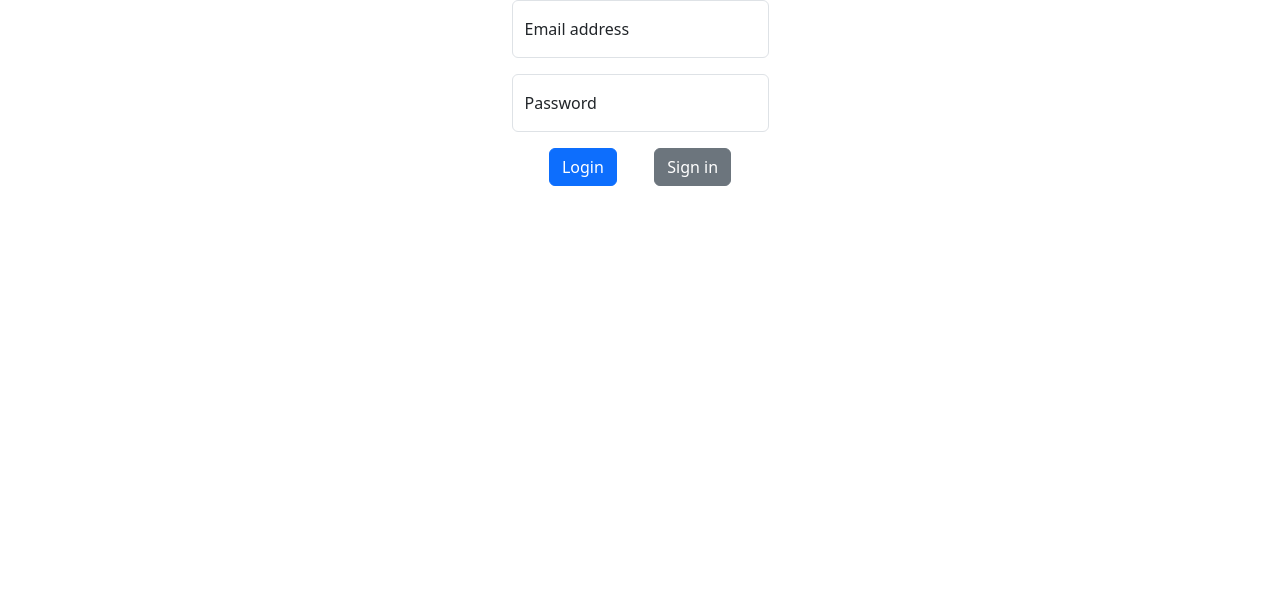
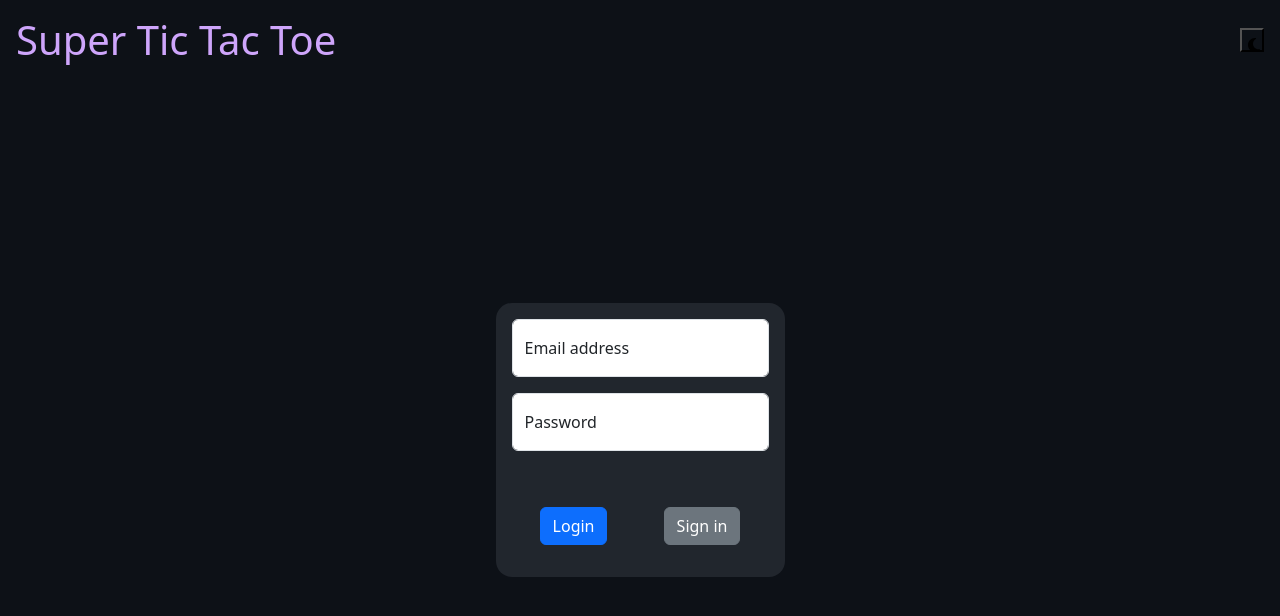
Before and after one commit to OtavioLara/SuperTicTacToeFront, a Vue app: page / in a window 1280 px wide. Shown: the top 616 px of the page. Built offline with nearby package versions, Linux system fonts and the light colour scheme.

Commit message:
pagina de login atualizada

```diff
--- a/index.html
+++ b/index.html
@@ -7,7 +7,7 @@
     <link href="https://cdn.jsdelivr.net/npm/bootstrap@5.3.2/dist/css/bootstrap.min.css" rel="stylesheet" integrity="sha384-T3c6CoIi6uLrA9TneNEoa7RxnatzjcDSCmG1MXxSR1GAsXEV/Dwwykc2MPK8M2HN" crossorigin="anonymous">
     <title>Super TicTacToe</title>
   </head>
-  <body>
+  <body class="dark-mode">
     <div id="app"></div>
     <script src="https://cdn.jsdelivr.net/npm/bootstrap@5.3.2/dist/js/bootstrap.bundle.min.js" integrity="sha384-C6RzsynM9kWDrMNeT87bh95OGNyZPhcTNXj1NW7RuBCsyN/o0jlpcV8Qyq46cDfL" crossorigin="anonymous"></script>
     <script type="module" src="/src/main.js"></script>
--- a/src/App.vue
+++ b/src/App.vue
@@ -1,9 +1,109 @@
 <script setup>
+  import { ref } from 'vue';
+  const is_darkMode = ref(true);
+  function toggleDarkMode() {
+    const body = document.querySelector('body');
+    body.classList.toggle('dark-mode');
+
+    is_darkMode.value = !is_darkMode.value;
+  }
 
 </script>
 
 <template>
-  <div style='display:flex; justify-content:center'>
+  <header class="d-flex justify-content-between align-items-center p-3">
+    <h1 class="page-title p-0 m-0">Super Tic Tac Toe</h1>
+
+    <button
+    class="btn-dark"
+    type="button"
+    @click="toggleDarkMode">
+    <svg v-if="is_darkMode" xmlns="http://www.w3.org/2000/svg" height="1em" viewBox="0 0 384 512"><!--! Font Awesome Free 6.4.2 by @fontawesome - https://fontawesome.com License - https://fontawesome.com/license (Commercial License) Copyright 2023 Fonticons, Inc. --><path d="M223.5 32C100 32 0 132.3 0 256S100 480 223.5 480c60.6 0 115.5-24.2 155.8-63.4c5-4.9 6.3-12.5 3.1-18.7s-10.1-9.7-17-8.5c-9.8 1.7-19.8 2.6-30.1 2.6c-96.9 0-175.5-78.8-175.5-176c0-65.8 36-123.1 89.3-153.3c6.1-3.5 9.2-10.5 7.7-17.3s-7.3-11.9-14.3-12.5c-6.3-.5-12.6-.8-19-.8z"/></svg>
+    <svg v-if="!is_darkMode" xmlns="http://www.w3.org/2000/svg" height="1em" viewBox="0 0 512 512"><!--! Font Awesome Free 6.4.2 by @fontawesome - https://fontawesome.com License - https://fontawesome.com/license (Commercial License) Copyright 2023 Fonticons, Inc. --><path d="M361.5 1.2c5 2.1 8.6 6.6 9.6 11.9L391 121l107.9 19.8c5.3 1 9.8 4.6 11.9 9.6s1.5 10.7-1.6 15.2L446.9 256l62.3 90.3c3.1 4.5 3.7 10.2 1.6 15.2s-6.6 8.6-11.9 9.6L391 391 371.1 498.9c-1 5.3-4.6 9.8-9.6 11.9s-10.7 1.5-15.2-1.6L256 446.9l-90.3 62.3c-4.5 3.1-10.2 3.7-15.2 1.6s-8.6-6.6-9.6-11.9L121 391 13.1 371.1c-5.3-1-9.8-4.6-11.9-9.6s-1.5-10.7 1.6-15.2L65.1 256 2.8 165.7c-3.1-4.5-3.7-10.2-1.6-15.2s6.6-8.6 11.9-9.6L121 121 140.9 13.1c1-5.3 4.6-9.8 9.6-11.9s10.7-1.5 15.2 1.6L256 65.1 346.3 2.8c4.5-3.1 10.2-3.7 15.2-1.6zM160 256a96 96 0 1 1 192 0 96 96 0 1 1 -192 0zm224 0a128 128 0 1 0 -256 0 128 128 0 1 0 256 0z"/></svg>
+    </button>
+  </header>
+  <section id="router" class="d-flex justify-content-center">
     <router-view></router-view>
-  </div>
+  </section>
 </template>
+
+<style>
+
+  .btn-dark {
+    width: 1.5em;
+    height: 1.5em;
+    background: url('./assets/moon.svg');
+  }
+
+  .page-title {
+    color: var(--color-purple);
+  }
+
+  #app {
+    min-height: 100vh;
+    background-color: var(--color-background-primary);
+    display: flex;
+    flex-flow: column;
+  }
+
+  #router {
+    margin: auto 0;
+  }
+
+  body.dark-mode {
+
+    --color-background-primary: #0d1117;
+
+    --color-background-secondary: #161b22;
+
+    --color-background-terciary: #21262d;
+
+    --color-gray: #89929b;
+
+    --color-light-gray: #c6cdd5;
+
+    --color-white: #ecf2f8;
+
+    --color-red: #fa7970;
+
+    --color-orange: #faa356;
+
+    --color-green: #7ce38b;
+
+    --color-light-blue: #a2d2fb;
+
+    --color-blue: #77bdfb;
+
+    --color-purple: #cea5fb;
+
+  }
+
+  body {
+
+    --color-background-primary: #ffffff;
+
+    --color-background-secondary: #9EA8B0;
+
+    --color-background-terciary: #EAEDF2;
+
+    --color-gray: #89929b;
+
+    --color-light-gray: #c6cdd5;
+
+    --color-white: #ecf2f8;
+
+    --color-red: #D34441;
+
+    --color-orange: #EC7933;
+
+    --color-green: #43C94D;
+
+    --color-light-blue: #6BC2D8;
+
+    --color-blue: #527FF2;
+
+    --color-purple: #7769BA;
+
+  }
+
+</style>
--- a/src/views/LoginView.vue
+++ b/src/views/LoginView.vue
@@ -1,31 +1,85 @@
 <template>
-  <main>
-    <div>
+  <main class="d-flex">
+    <form
+    id="login-form"
+    class="d-flex flex-column p-3 align-self-center">
+
       <div class="form-floating mb-3">
-        <input type="email" @input="clear_mensages" class="form-control" id="floatingInput" placeholder="name@example.com" v-model="player.email">
+        <input
+          type="email"
+          @input="clear_mensages"
+          class="form-control"
+          id="floatingInput"
+          placeholder="name@example.com"
+          v-model="player.email">
+
         <label for="floatingInput">Email address</label>
       </div>
+
       <div class="form-floating mb-3">
-        <input type="password" @input="clear_mensages" class="form-control" id="floatingPassword" placeholder="Password" v-model="player.password">
+        <input
+        type="password"
+        @input="clear_mensages"
+        class="form-control"
+        id="floatingPassword"
+        placeholder="Password"
+        v-model="player.password">
+
         <label for="floatingPassword" >Password</label>
       </div>
+
       <div v-if="is_signingin" class="form-floating mb-3">
-        <input type="text" @input="clear_mensages" class="form-control" id="floatingNick" placeholder="Nick name" v-model="player.nick_name">
-        <label for="floatingNick" >Nick</label>
-      </div>
-      <div class="buttons">
-        <div v-if="error_menssage != ''" style="color: red">{{ error_menssage }}</div>
-        <div v-if="success_menssage != ''" style="color: green">{{ success_menssage }}</div>
-      </div>
-      <div class="buttons">
-        <button v-if="!is_signingin" @click="login_button" class="btn btn-primary">Login</button>
-        <button @click="signin_button" class="btn" :class="{'btn-secondary': !is_signingin, 'btn-primary': is_signingin}">Sign in</button>
-      </div>
-      <div class="buttons">
-        <a v-if="is_signingin" @click="back_login" class="back-menu-link">Back to login</a>
+        <input
+        type="text"
+        @input="clear_mensages"
+        class="form-control"
+        id="floatingNick"
+        placeholder="Nick name"
+        v-model="player.nick_name">
+
+        <label for="floatingNick" >Nickname</label>
       </div>
 
-    </div>
+      <ul id="login-message" class="d-flex p-0 justify-content-center">
+        <li
+          v-if="error_menssage != ''"
+          style="color: var(--color-red)">
+          {{ error_menssage }}
+        </li>
+
+        <li
+          v-if="success_menssage != ''"
+          style="color: var(--color-green)">
+          {{ success_menssage }}
+        </li>
+      </ul>
+
+      <ul class="d-flex justify-content-around p-0">
+        <li v-if="!is_signingin" >
+          <button
+            :class="{'hide': is_signingin}"
+            @click="login_button"
+            type="submit"
+            class="btn btn-primary">
+            Login
+          </button>
+        </li>
+
+        <li>
+          <button
+            @click="signin_button"
+            type="submit"
+            class="btn"
+            :class="{'btn-secondary': !is_signingin, 'btn-primary': is_signingin}">
+            Sign in
+          </button>
+        </li>
+      </ul>
+
+      <div class="align-self-center">
+        <a id="back-to-login" v-if="is_signingin" @click="back_login" class="back-menu-link">Back to login</a>
+      </div>
+    </form>
   </main>
 </template>
 
@@ -46,7 +100,9 @@
   const player_store = usePlayerStore()
   const {email, nick_name} =  storeToRefs(player_store)
 
-  const login_button = () => {
+  const login_button = (event) => {
+    event.preventDefault();
+
     login(player).then( response => {
       if(response.data.error){
         error_menssage.value = response.data.error
@@ -60,7 +116,9 @@
   }
 
 
-  const signin_button = () => {
+  const signin_button = (event) => {
+    event.preventDefault();
+
     if(is_signingin.value){
       signin(player).then( response => {
         console.log(response.data)
@@ -83,11 +141,27 @@
 </script>
 
 <style scoped>
-.buttons{
-  display: flex;
-  flex-flow: row nowrap;
-  justify-content: space-evenly;
+
+#back-to-login {
+  font-size: 0.75em;
 }
+body.dark-mode #back-to-login {
+  color: var(--color-light-blue);
+}
+
+#login-form {
+    background-color: var(--color-background-terciary);
+    border-radius: 1em;
+}
+
+li {
+    list-style: none;
+}
+
+#login-message {
+  height: 1.5em;
+}
+
 .back-menu-link{
   cursor: pointer;
 }
```
Also changed, not shown: src/assets/moon.svg (added), src/assets/sun.svg (added).
